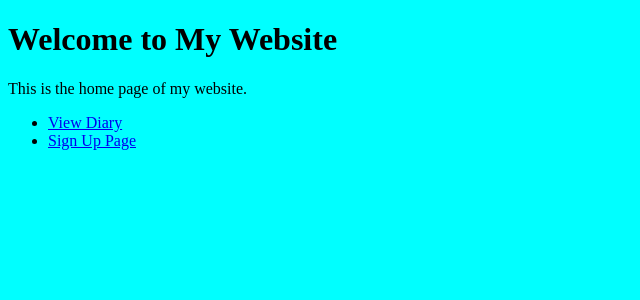
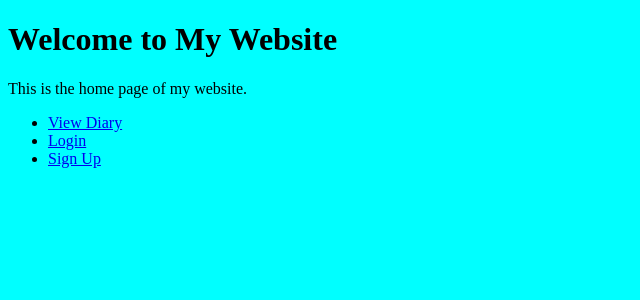
Before and after one commit to V1SHAL421/mywebsite, a Django app: page / in a window 1280 px wide. Shown: the top 300 px of the page, without its empty margins (0-640 px from the left). Run offline with Django 4.2, Linux system fonts and the light colour scheme.

Commit message:
Add login form

```diff
--- a/myapp/templates/home.html
+++ b/myapp/templates/home.html
@@ -11,7 +11,8 @@
     <p>This is the home page of my website.</p>
     <ul>
         <li><a href="{% url 'post_list' %}">View Diary</a></li>
-        <li><a href="{% url 'sign_up' %}">Sign Up Page</a></li>
+        <li><a href="{% url 'login' %}">Login</a></li>
+        <li><a href="{% url 'sign_up' %}">Sign Up</a></li>
     </ul>
 </body>
 </html>
--- a/myapp/templates/login.html
+++ b/myapp/templates/login.html
@@ -3,7 +3,7 @@
 <head>
     <h1>Login</h1>
 
-    <form action="{% url 'log_in' %}" method="post">
+    <form action="{% url 'login' %}" method="post">
         {% csrf_token %}
         {{ form.as_p }}
         <input type="submit" value="Log In">
--- a/myapp/views.py
+++ b/myapp/views.py
@@ -1,5 +1,5 @@
 from django.shortcuts import get_object_or_404, render, redirect
-from .forms import SignUpForm, PostForm
+from .forms import LoginForm, SignUpForm, PostForm
 from .models import Post, User
 
 def sign_up(request):
@@ -19,7 +19,8 @@ def sign_up(request):
     return render(request, 'sign_up.html', {'form': form})
 
 def login(request):
-    return render(request, 'login.html')
+    form = LoginForm()
+    return render(request, 'login.html', {'form': form})
 
 def home(request):
     return render(request, 'home.html')
```
Also changed, not shown: myapp/tests/test_login_view.py (added, +24 -0 lines).
